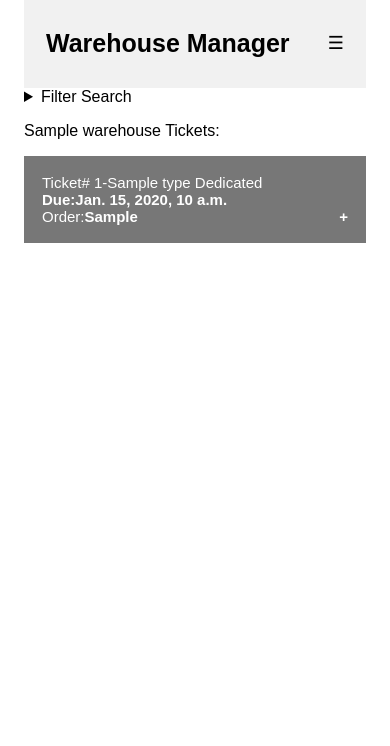
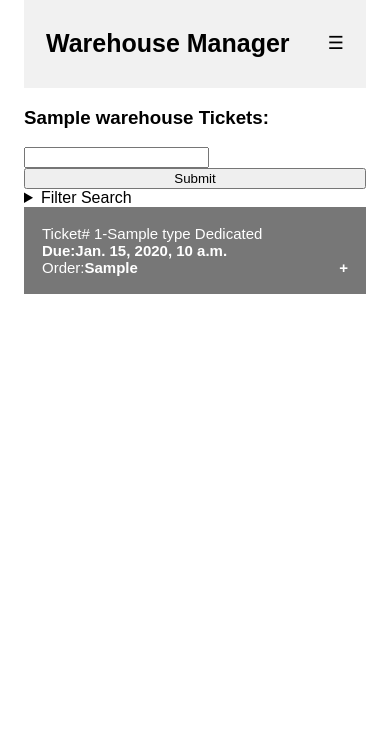
Before and after one commit to dzhigaev/warehouse_manager, a Django app: template warehouse_manager/main/templates/main/warehouse.html in a window 390 px wide. Shown: the part 25-771 px from the top of the page. Run offline with Django 4.2, Linux system fonts and the light colour scheme; the template is opened without the code that fills it: most values are stand-ins (such as "Sample title", 1, 10 or a date in 2020); grey boxes marked "Sample" are stand-in pictures; parts of the project's set-up code (start-up, migrations or seed data) failed here and were passed over.

Commit message:
fixed mobile view of ticket, working on search in header

```diff
--- a/warehouse_manager/main/static/main/css/base.css
+++ b/warehouse_manager/main/static/main/css/base.css
@@ -198,7 +198,7 @@ body {
 
 .header {
   overflow: hidden;
-  background-color: #f1f1f1;
+  background-color: #ffffff;
   padding: 3px 5px;
   border: 1px solid #cfd6db;
 }
--- a/warehouse_manager/main/static/main/css/ticket_detail.css
+++ b/warehouse_manager/main/static/main/css/ticket_detail.css
@@ -148,10 +148,10 @@ border-radius: 15px;
     .main-layout{
         display: block;
         float: none;
-        width: 100%;
+        width: auto;
         resize: vertical;
         margin: 5px;
-        text-align: center;
+        text-align: left;
 
     }
     .tableContain {
--- a/warehouse_manager/main/templates/main/warehouse.html
+++ b/warehouse_manager/main/templates/main/warehouse.html
@@ -2,6 +2,17 @@
 {% load static %}
 
 {% block buttons_for_warehouses %}
+<div class="warehouse-header">
+    <div class="warehouse-title">
+        <h3>{{warehouse.name}} Tickets:</h3>
+    </div>
+    <div class="search">
+        <form action="" method="get">
+            <input type="charfield">
+            <input type="submit">
+        </form>
+    </div>
+    <div class="div-filter">
         <details class="filter">
         <summary>Filter Search</summary>
         <div class="status_selector">
@@ -21,6 +32,9 @@
         {% endif %}
         </div>
         </details>
+    </div>
+
+</div>
 {% endblock buttons_for_warehouses %}
 
 {% block content %}
@@ -34,7 +48,7 @@
       <input class="info-btn" type="submit" value="Search">
     </form>
 {% endif %}
-<p>{{warehouse.name}} Tickets:</p>
+
 
 
 {% for ticket, files in file_dict.items %}
```
Also changed, not shown: warehouse_manager/main/static/main/css/warehouse.css (+19 -14 lines). Lines whose indentation alone changed are shown as unchanged.
